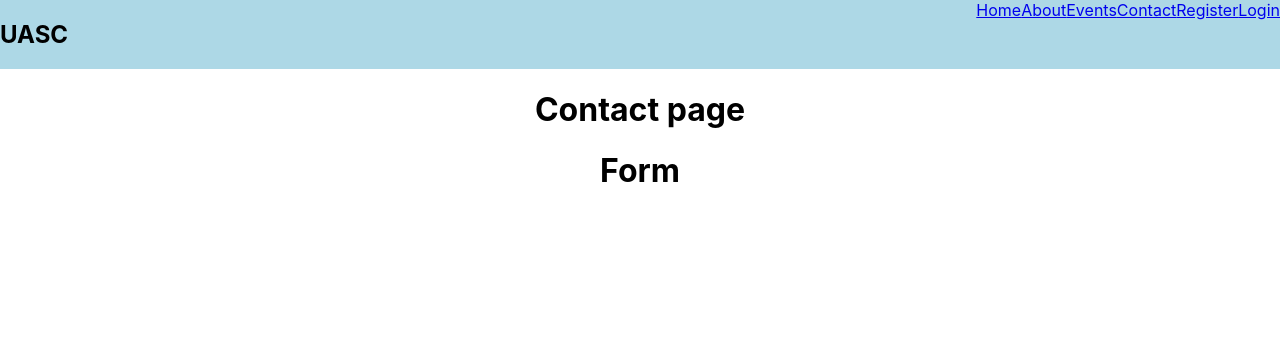
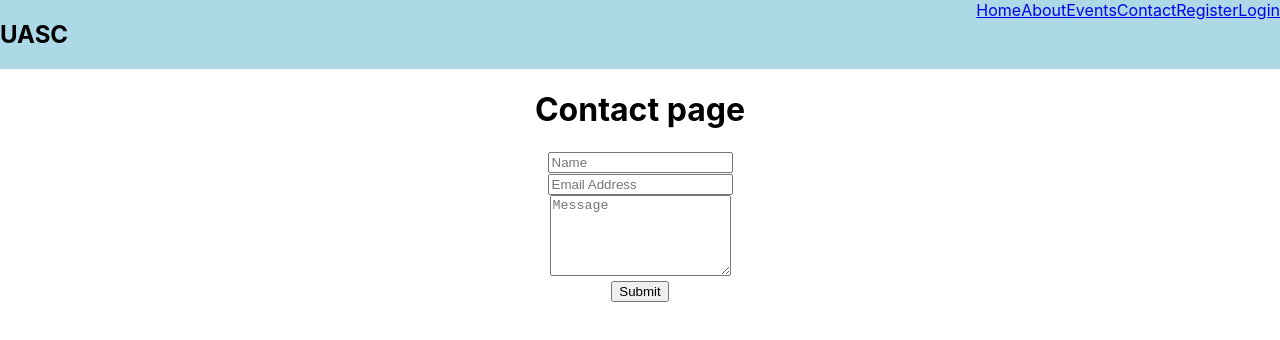
Before and after one commit to UoaWDCC/uasc-web, a React (Create React App) app in the folder frontend/: page /contact in a window 1280 px wide. Shown: the top 340 px of the page. Built offline with nearby package versions, Linux system fonts and the light colour scheme.

Commit message:
feat: Added contact form to page

```diff
--- a/frontend/src/components/ContactForm.js
+++ b/frontend/src/components/ContactForm.js
@@ -1,6 +1,28 @@
 const ContactForm = () => {
+
     return (
-        <h1>Form</h1>
+        <form>
+            <div>
+                <input
+                    type="text"
+                    id="name"
+                    placeholder="Name"
+                    required
+                />
+            </div>
+            <div>
+                <input
+                    type="email"
+                    id="email"
+                    placeholder="Email Address"
+
+                />
+            </div>
+            <div>
+                <textarea id="message" rows="5" placeholder="Message"></textarea>
+            </div>
+            <button type="submit">Submit</button>
+        </form>
     );
 };
 
```
